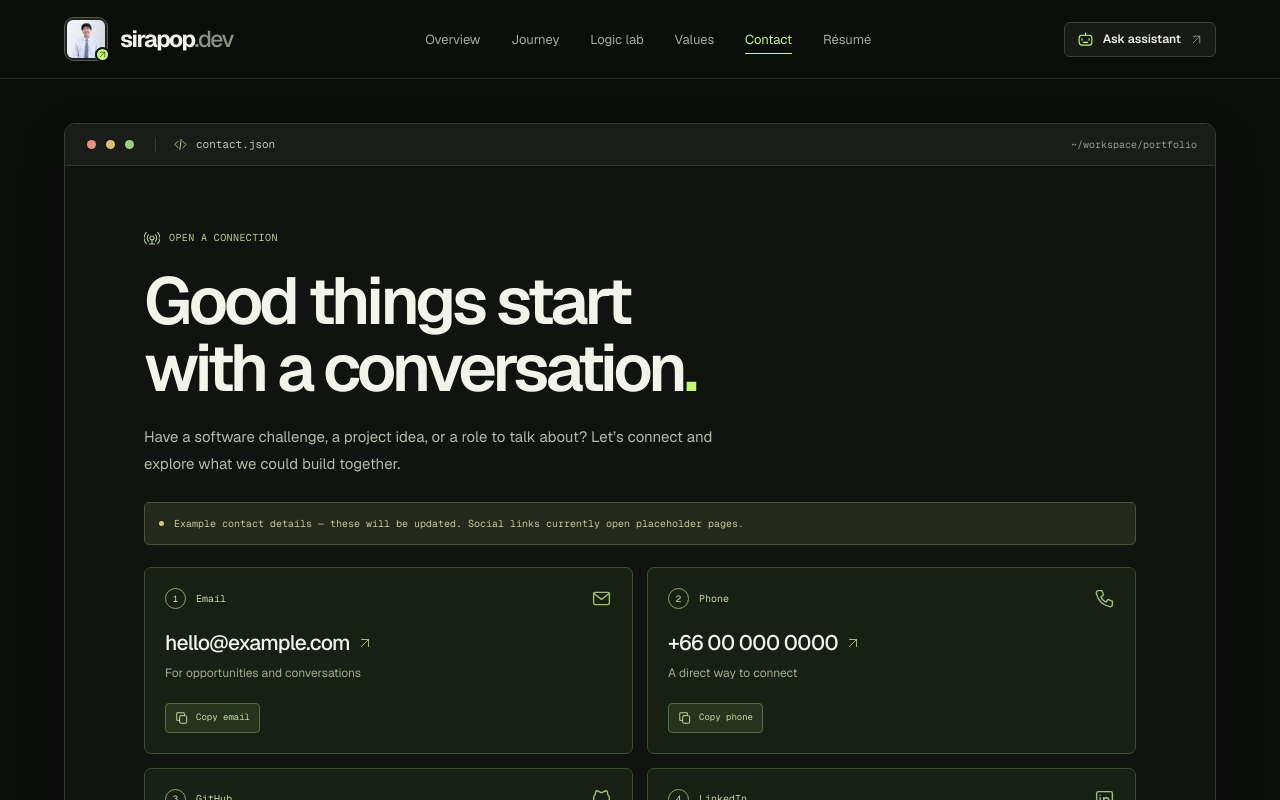
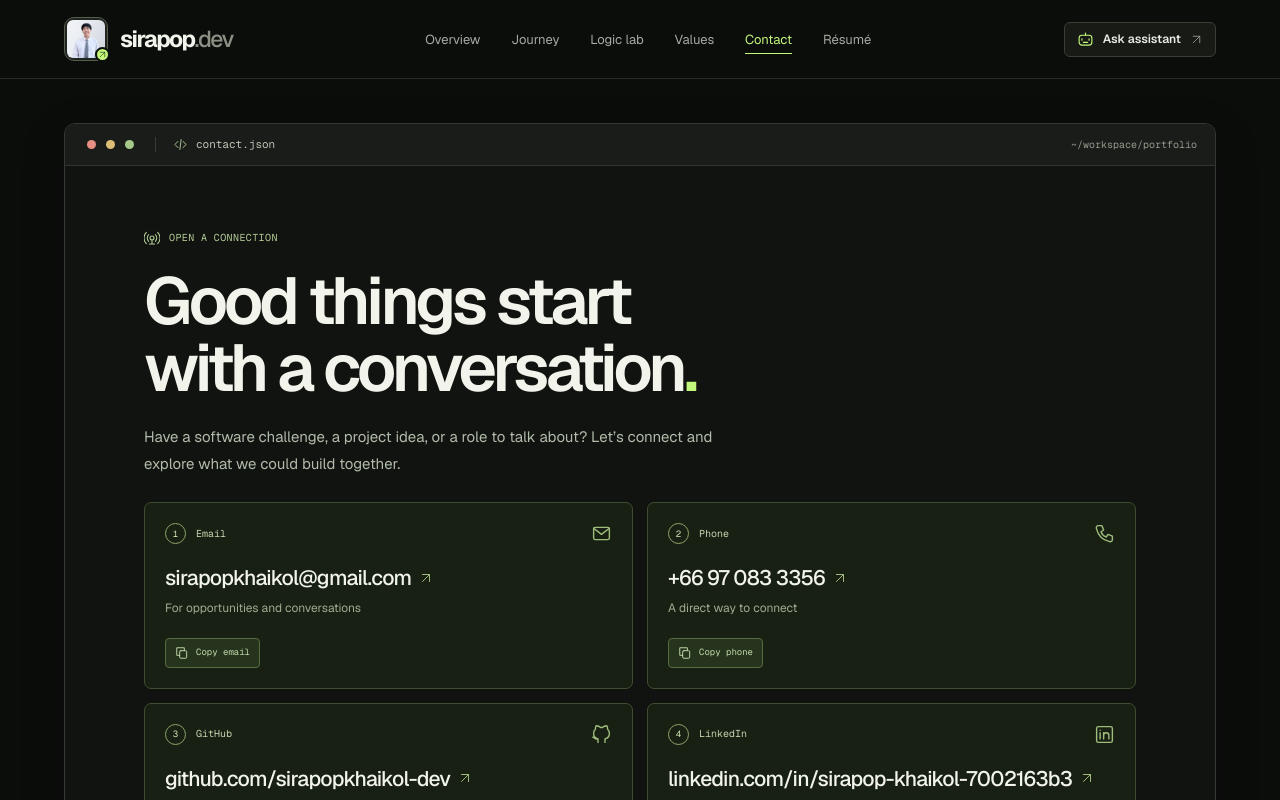
Before and after one commit to sirapopkhaikol-dev/sirapop-portfolio.github.io, a Next.js app: page /contact in a window 1280 px wide. Shown: the top 800 px of the page. Built offline with nearby package versions, Linux system fonts and the light colour scheme.

Commit message:
Update Site source

```diff
--- a/components/contactDetails.ts
+++ b/components/contactDetails.ts
@@ -1,11 +1,11 @@
 // Replace these examples with your contact details. Set isPlaceholder to false
 // when they are ready; both Contact and the résumé use this shared setting.
 export const contactDetails = {
-  isPlaceholder: true,
+  isPlaceholder: false,
   channels: [
-    { id: "email", name: "Email", value: "hello@example.com", href: "mailto:hello@example.com", icon: "mail", note: "For opportunities and conversations" },
-    { id: "phone", name: "Phone", value: "+66 00 000 0000", href: "tel:+66000000000", icon: "phone", note: "A direct way to connect" },
-    { id: "github", name: "GitHub", value: "github.com/your-username", href: "https://example.com/github", icon: "github", note: "Code, experiments, and projects" },
-    { id: "linkedin", name: "LinkedIn", value: "linkedin.com/in/your-profile", href: "https://example.com/linkedin", icon: "linkedin", note: "Professional background and connections" },
+    { id: "email", name: "Email", value: "sirapopkhaikol@gmail.com", href: "mailto:sirapopkhaikol@gmail.com", icon: "mail", note: "For opportunities and conversations" },
+    { id: "phone", name: "Phone", value: "+66 97 083 3356", href: "tel:+66970833356", icon: "phone", note: "A direct way to connect" },
+    { id: "github", name: "GitHub", value: "github.com/sirapopkhaikol-dev", href: "https://github.com/sirapopkhaikol-dev", icon: "github", note: "Code, experiments, and projects" },
+    { id: "linkedin", name: "LinkedIn", value: "linkedin.com/in/sirapop-khaikol-7002163b3", href: "https://linkedin.com/in/sirapop-khaikol-7002163b3", icon: "linkedin", note: "Professional background and connections" },
   ],
 };
```
